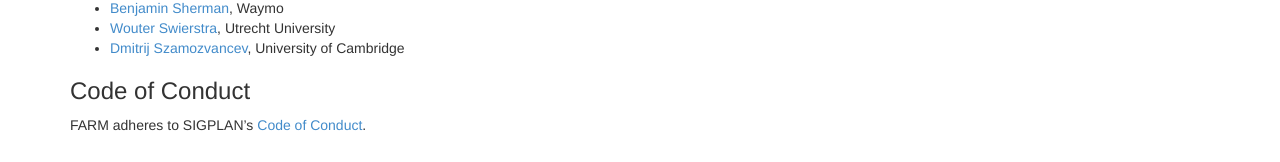
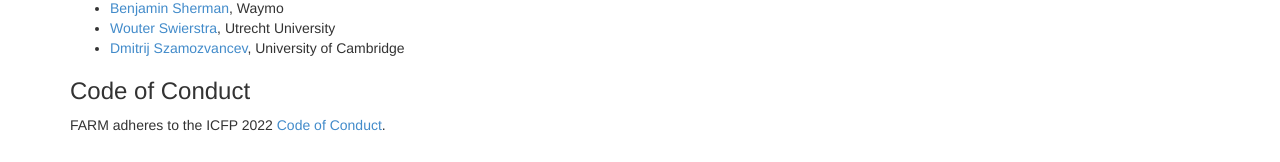
Before and after one commit to functional-art/functional-art.github.com, a Jekyll site: the page built from 2022/index.md, in a window 1280 px wide. Shown: the part 945-1107 px from the top of the page. Built offline with Jekyll 4.4.1, drawn with Linux system fonts in a browser that asks for light colours; nearby versions of some CDN libraries.

Commit message:
Link to ICFP 2022 CoC

```diff
--- a/2022/index.md
+++ b/2022/index.md
@@ -71,5 +71,5 @@
 
 ### Code of Conduct
 
-FARM adheres to SIGPLAN's
-[Code of Conduct](http://sigplan.org/Resources/Policies/CodeOfConduct/).
+FARM adheres to the ICFP 2022
+[Code of Conduct](https://icfp22.sigplan.org/attending/code-of-conduct).
```
